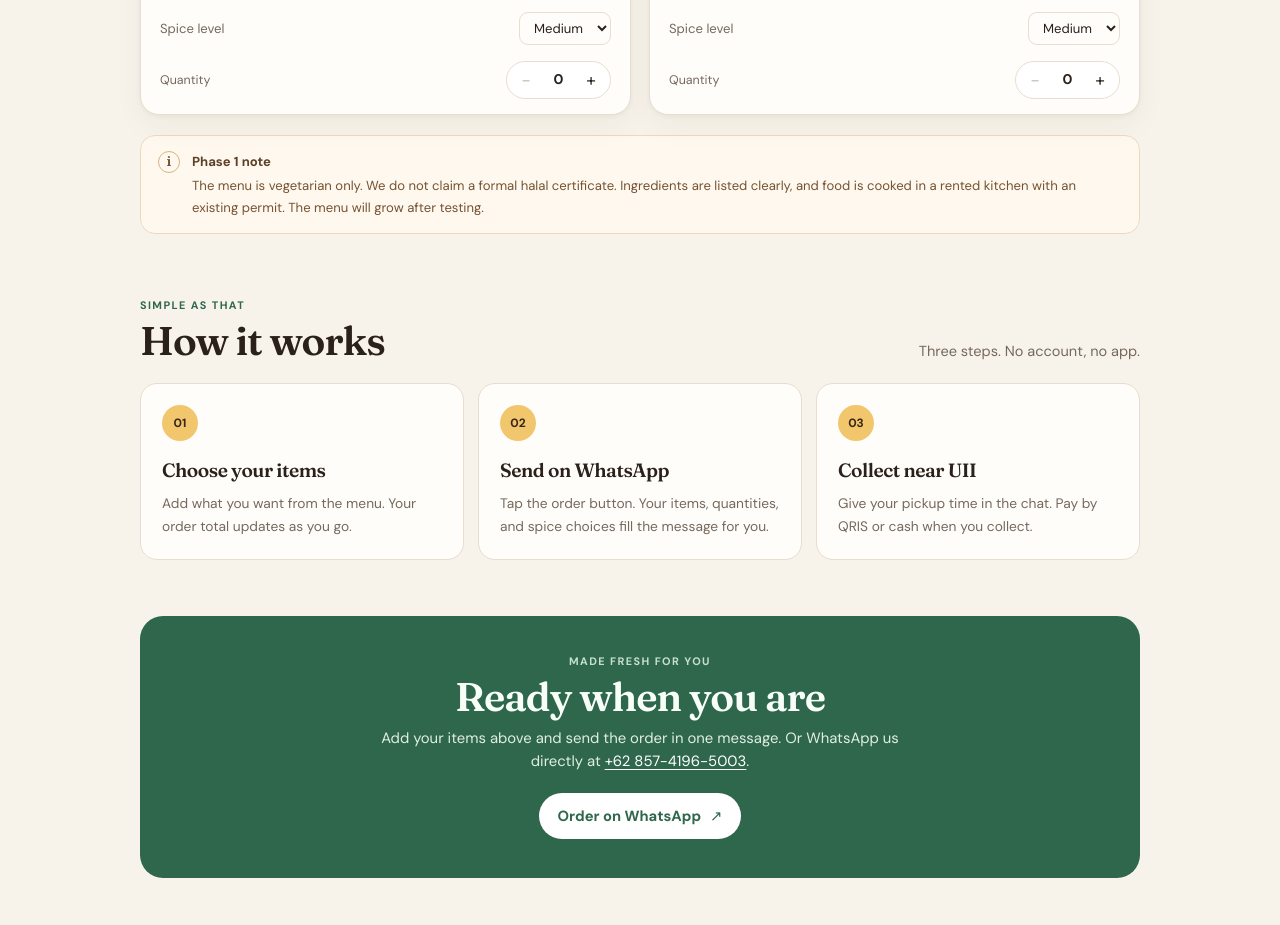
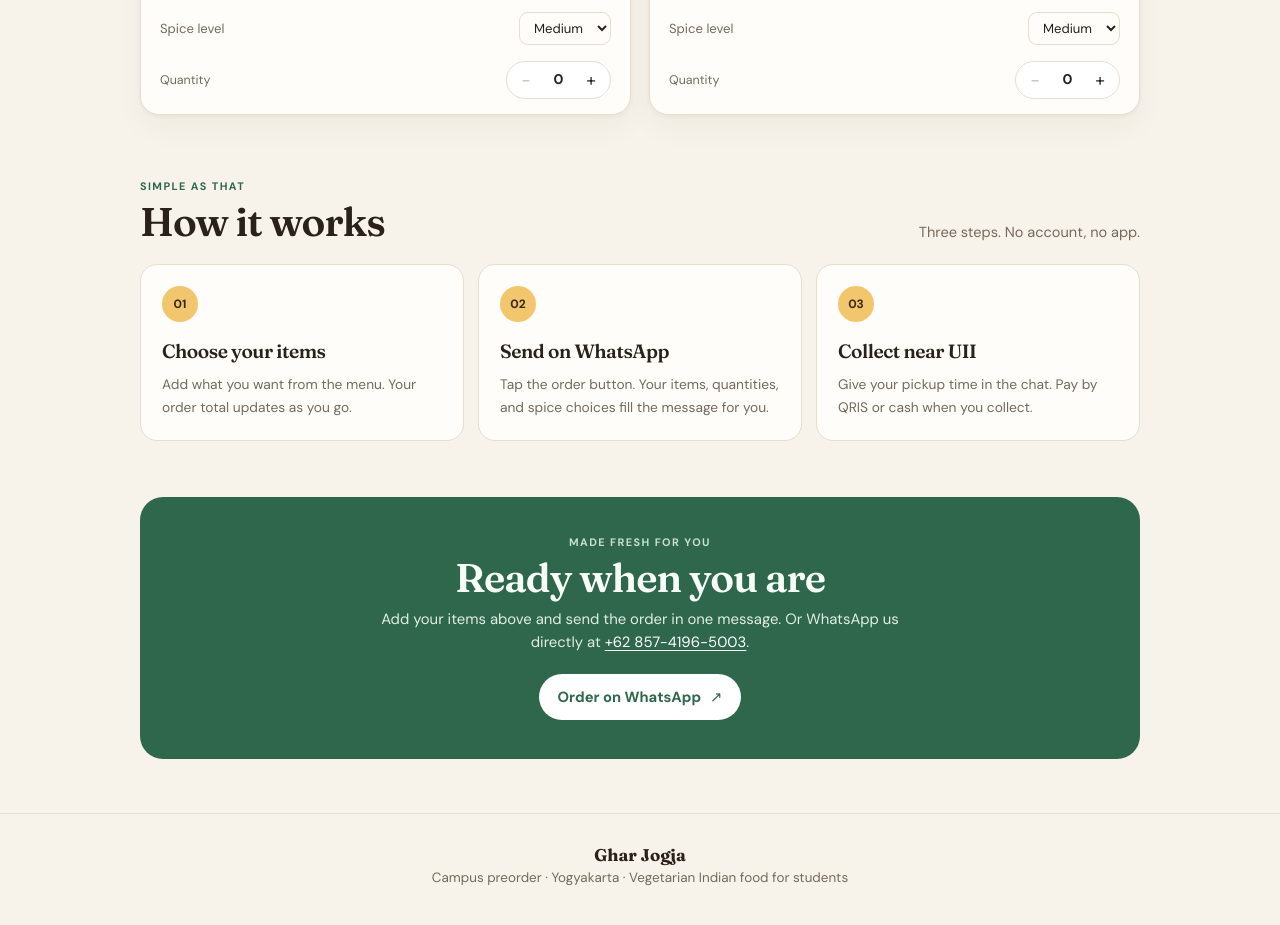
Before and after one commit to ammarbhat/restaurant-page, a React (Vite) app: page / in a window 1280 px wide. Shown: the part 1540-2465 px from the top of the page. Built offline with nearby package versions, Linux system fonts and the light colour scheme.

Commit message:
remove phase 1 note from menu section

```diff
--- a/src/MainApp.jsx
+++ b/src/MainApp.jsx
@@ -80,7 +80,7 @@ function MainApp() {
               </article>
             })}
           </div>
-          <div className="menu-note"><span className="note-mark" aria-hidden="true">i</span><p><strong>Phase 1 note</strong>The menu is vegetarian only. We do not claim a formal halal certificate. Ingredients are listed clearly, and food is cooked in a rented kitchen with an existing permit. The menu will grow after testing.</p></div>
+
         </section>
 
         <section className="content-section how-section" id="how">
```
